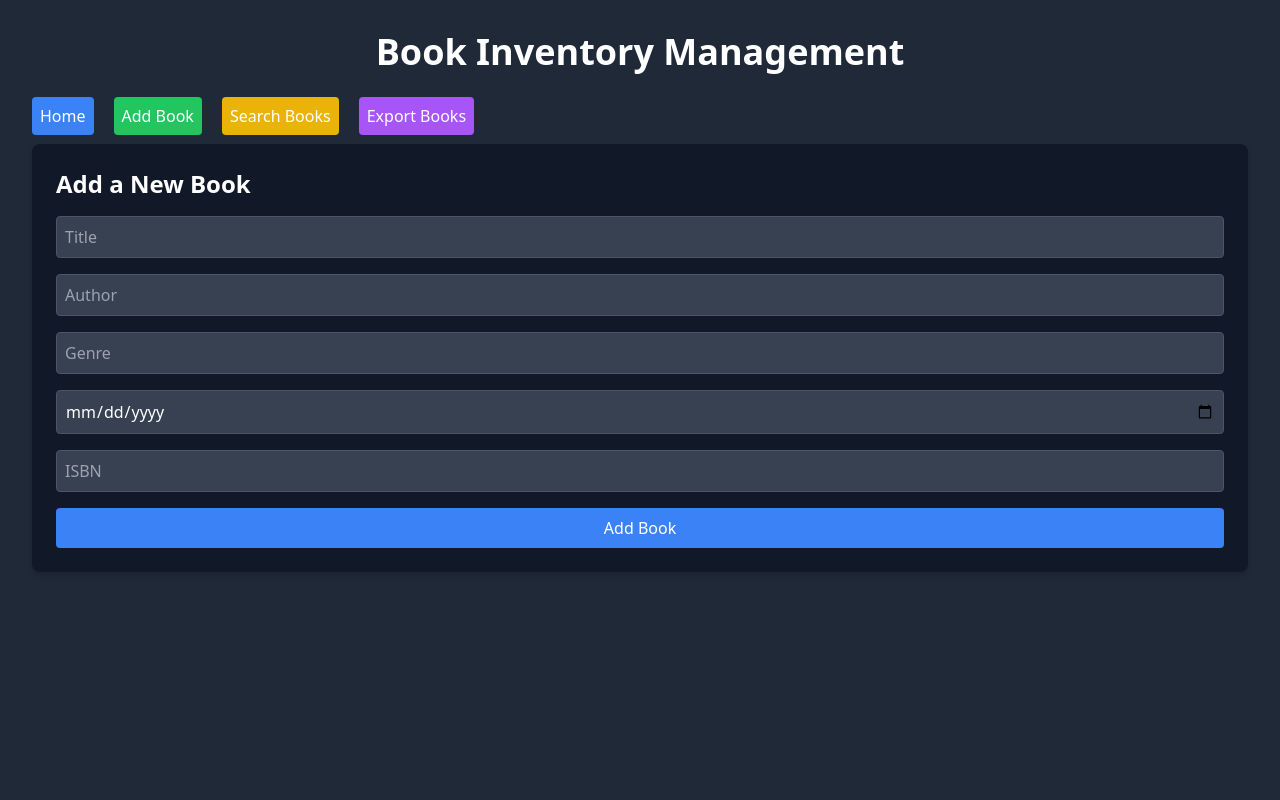
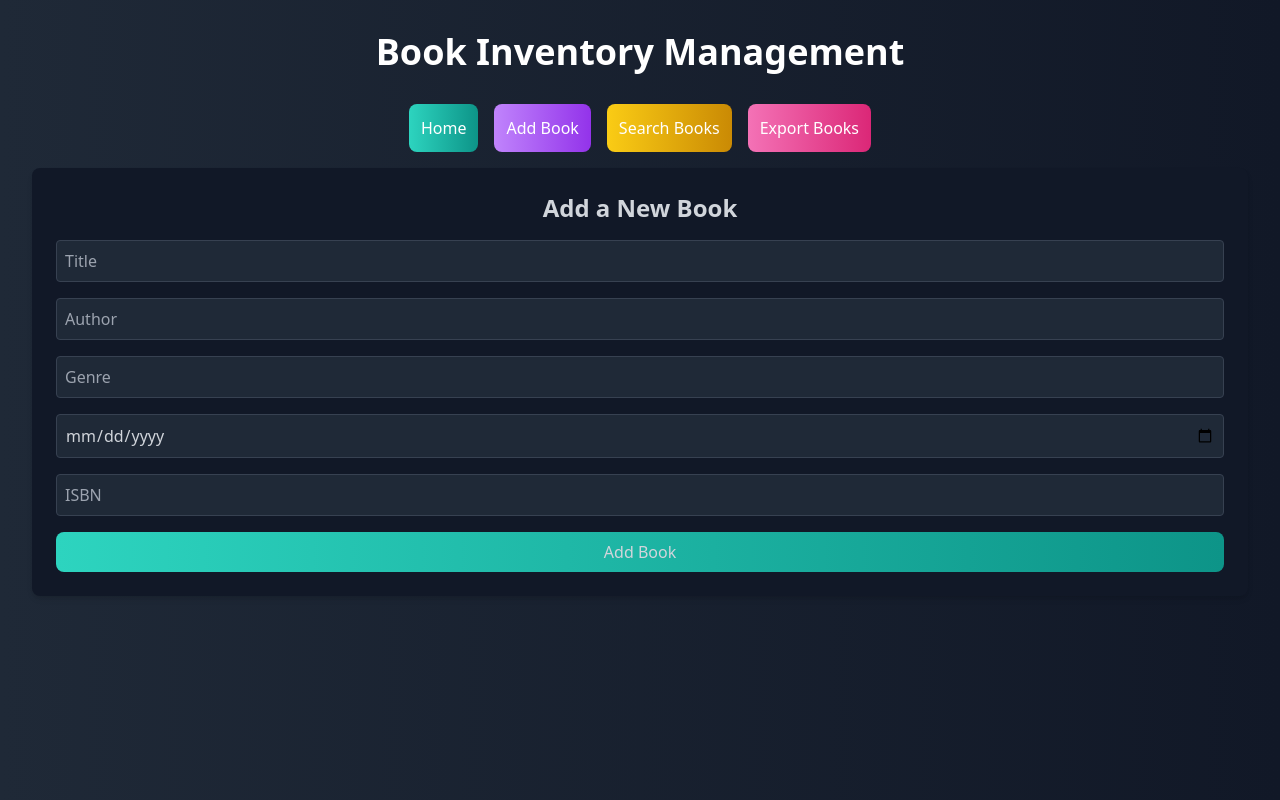
Before and after one commit to harsh02it/book-inventory-management, a React (Vite) app in the folder client/: page /add in a window 1280 px wide. Built offline with nearby package versions, Linux system fonts and the light colour scheme; no server answers.

Commit message:
updated styling of the website

```diff
--- a/client/src/App.jsx
+++ b/client/src/App.jsx
@@ -38,33 +38,33 @@ const App = () => {
 
   return (
     <Router>
-      <div className="min-h-screen bg-gradient-to-r bg-gray-800 p-8">
+      <div className="bg-gradient-to-r from-gray-800 to-gray-900 min-h-screen p-8">
         <h1 className="text-4xl font-bold text-center mb-8 text-white">
           Book Inventory Management
         </h1>
         <div className="mx-auto">
-          <nav className="mb-4">
+          <nav className="mb-4 flex justify-center space-x-4">
             <Link
               to="/"
-              className="bg-blue-500 text-white p-2 rounded mr-5 hover:bg-blue-600 transition"
+              className="bg-gradient-to-r from-teal-400 to-teal-600 text-white p-3 rounded-lg hover:shadow-lg transition"
             >
               Home
             </Link>
             <Link
               to="/add"
-              className="bg-green-500 text-white p-2 rounded mr-5 hover:bg-green-600 transition"
+              className="bg-gradient-to-r from-purple-400 to-purple-600 text-white p-3 rounded-lg hover:shadow-lg transition"
             >
               Add Book
             </Link>
             <Link
               to="/search"
-              className="bg-yellow-500 text-white p-2 rounded mr-5 hover:bg-yellow-600 transition"
+              className="bg-gradient-to-r from-yellow-400 to-yellow-600 text-white p-3 rounded-lg hover:shadow-lg transition"
             >
               Search Books
             </Link>
             <Link
               to="/export"
-              className="bg-purple-500 text-white p-2 rounded hover:bg-purple-600 transition"
+              className="bg-gradient-to-r from-pink-400 to-pink-600 text-white p-3 rounded-lg hover:shadow-lg transition"
             >
               Export Books
             </Link>
--- a/client/src/components/AddBookForm.jsx
+++ b/client/src/components/AddBookForm.jsx
@@ -37,16 +37,18 @@ const AddBookForm = ({ onBookAdded }) => {
   return (
     <form
       onSubmit={handleSubmit}
-      className="bg-gray-900 p-6 rounded-lg shadow-md"
+      className="bg-gray-900 p-6 rounded-lg shadow-md mt-4"
     >
-      <h2 className="text-2xl font-bold mb-4 text-white">Add a New Book</h2>
+      <h2 className="text-2xl font-bold mb-4 text-gray-300 text-center">
+        Add a New Book
+      </h2>
       <input
         type="text"
         name="title"
         placeholder="Title"
         value={book.title}
         onChange={handleChange}
-        className="w-full p-2 mb-4 border border-gray-600 rounded bg-gray-700 text-white"
+        className="w-full p-2 mb-4 border border-gray-700 rounded bg-gray-800 text-gray-300"
         required
       />
       <input
@@ -55,7 +57,7 @@ const AddBookForm = ({ onBookAdded }) => {
         placeholder="Author"
         value={book.author}
         onChange={handleChange}
-        className="w-full p-2 mb-4 border border-gray-600 rounded bg-gray-700 text-white"
+        className="w-full p-2 mb-4 border border-gray-700 rounded bg-gray-800 text-gray-300"
         required
       />
       <input
@@ -64,15 +66,16 @@ const AddBookForm = ({ onBookAdded }) => {
         placeholder="Genre"
         value={book.genre}
         onChange={handleChange}
-        className="w-full p-2 mb-4 border border-gray-600 rounded bg-gray-700 text-white"
+        className="w-full p-2 mb-4 border border-gray-700 rounded bg-gray-800 text-gray-300"
         required
       />
       <input
         type="date"
         name="publication_date"
+        placeholder="DD-MM-YYYY"
         value={book.publication_date}
         onChange={handleChange}
-        className="w-full p-2 mb-4 border border-gray-600 rounded bg-gray-700 text-white"
+        className="w-full p-2 mb-4 border border-gray-700 rounded bg-gray-800 text-gray-300"
         required
       />
       <input
@@ -81,12 +84,12 @@ const AddBookForm = ({ onBookAdded }) => {
         placeholder="ISBN"
         value={book.isbn}
         onChange={handleChange}
-        className="w-full p-2 mb-4 border border-gray-600 rounded bg-gray-700 text-white"
+        className="w-full p-2 mb-4 border border-gray-700 rounded bg-gray-800 text-gray-300"
         required
       />
       <button
         type="submit"
-        className="w-full bg-blue-500 text-white p-2 rounded hover:bg-blue-600 transition"
+        className="w-full bg-gradient-to-r from-teal-400 to-teal-600 text-gray-300 p-2 rounded-lg hover:shadow-lg transition"
       >
         Add Book
       </button>
--- a/client/src/components/EditBookForm.jsx
+++ b/client/src/components/EditBookForm.jsx
@@ -37,7 +37,7 @@ const EditBookForm = () => {
   return (
     <form
       onSubmit={handleSubmit}
-      className="bg-gray-900 p-6 rounded-lg shadow-md"
+      className="bg-gray-900 p-6 rounded-lg shadow-md mt-4"
     >
       <h2 className="text-2xl font-bold mb-4 text-white">Edit Book</h2>
       <input
@@ -86,7 +86,7 @@ const EditBookForm = () => {
       />
       <button
         type="submit"
-        className="w-full bg-blue-500 text-white p-2 rounded hover:bg-blue-600 transition"
+        className="w-full bg-gradient-to-r from-teal-400 to-teal-600 text-white p-2 rounded-lg hover:shadow-lg transition"
       >
         Update Book
       </button>
--- a/client/src/components/ExportBooks.jsx
+++ b/client/src/components/ExportBooks.jsx
@@ -28,14 +28,14 @@ const ExportBooks = () => {
   };
 
   return (
-    <div className="bg-gray-900 p-6 rounded-lg shadow-md">
+    <div className="bg-gray-900 p-6 rounded-lg shadow-md mt-4">
       <h2 className="text-2xl font-bold mb-4 text-white">Export Books</h2>
       <p className="text-gray-400 mb-4">
         Click the button below to export all book data.
       </p>
       <button
         onClick={handleExport}
-        className="w-full bg-green-500 text-white p-2 rounded hover:bg-green-600 transition"
+        className="w-full bg-gradient-to-r from-pink-400 to-pink-600 text-white p-2 rounded-lg hover:shadow-lg transition"
       >
         Export All Books
       </button>
--- a/client/src/components/SearchBar.jsx
+++ b/client/src/components/SearchBar.jsx
@@ -28,7 +28,7 @@ const SearchBar = ({ onSearchResults }) => {
   return (
     <form
       onSubmit={handleSearch}
-      className="bg-gray-900 p-6 rounded-lg shadow-md"
+      className="bg-gray-900 p-6 rounded-lg shadow-md mt-4"
     >
       <h2 className="text-2xl font-bold mb-4 text-white">Search Books</h2>
       <input
@@ -57,7 +57,7 @@ const SearchBar = ({ onSearchResults }) => {
       />
       <button
         type="submit"
-        className="w-full bg-green-500 text-white p-2 rounded hover:bg-green-600 transition"
+        className="w-full bg-gradient-to-r from-green-400 to-green-600 text-white p-2 rounded-lg hover:shadow-lg transition"
       >
         Search
       </button>
```
Also changed, not shown: client/src/components/BookList.jsx (+21 -40 lines).
